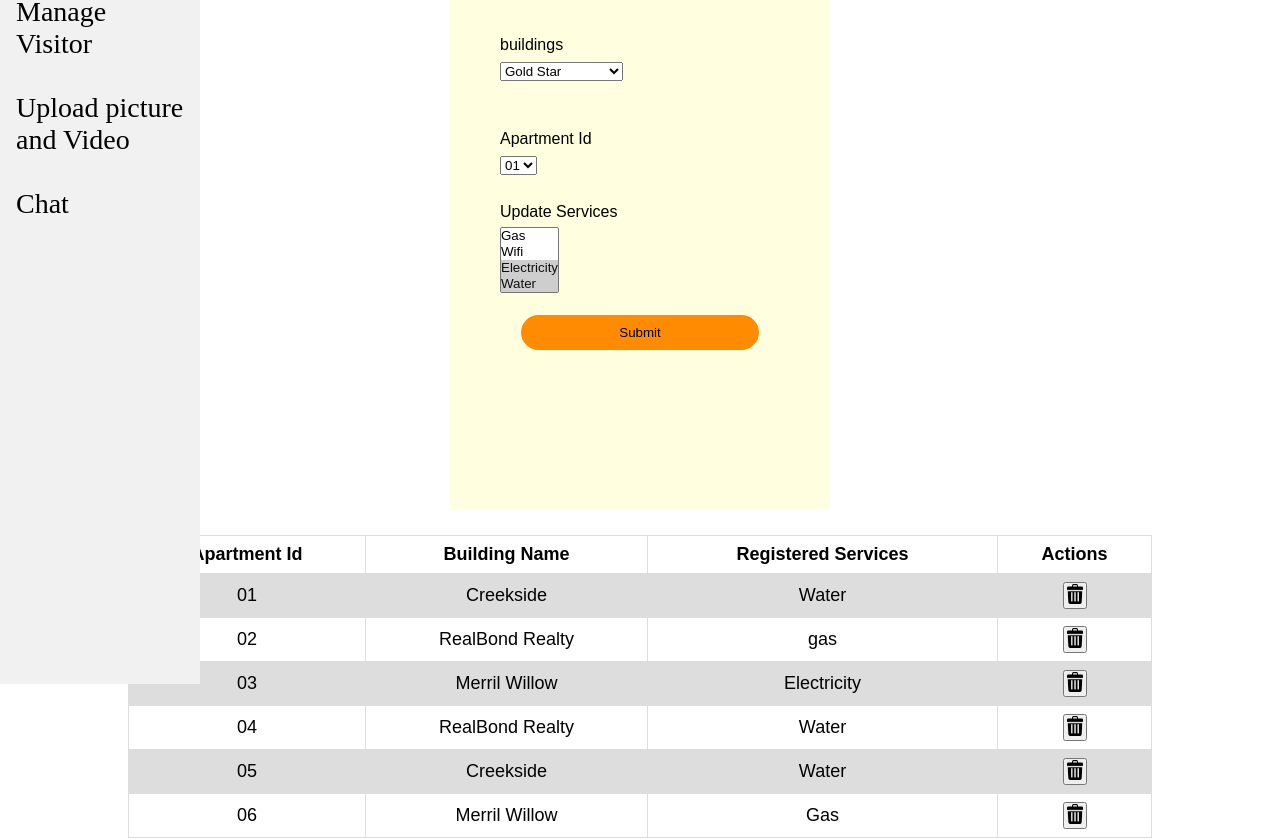
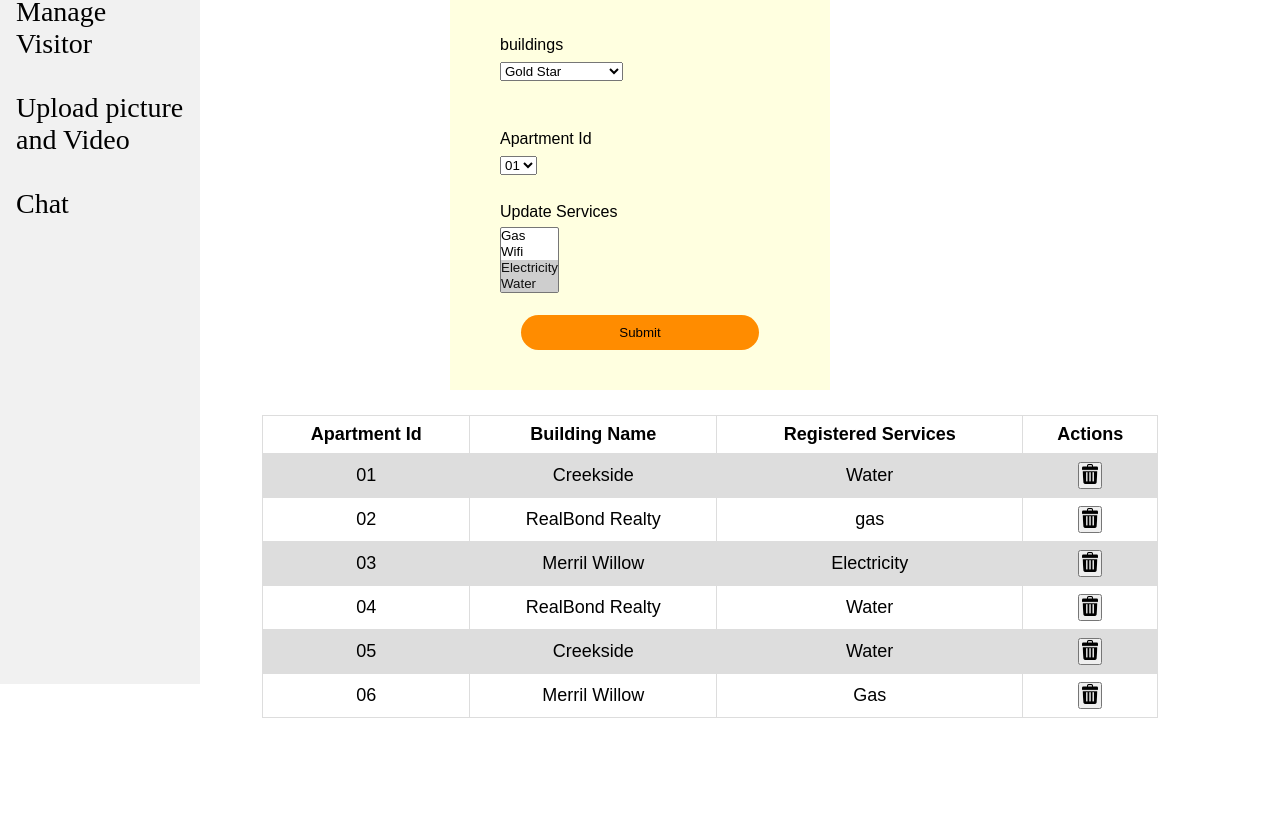
Before and after one commit to som-31/lunamar, a plain HTML site: page enabled-services-resident.html in a window 1280 px wide. Shown: the part 218-1056 px from the top of the page. After the commit the page ends 936 px from the top, so only its background shows below. Drawn offline with Linux system fonts and the light colour scheme.

Commit message:
css changes

```diff
--- a/enabled-services-resident.html
+++ b/enabled-services-resident.html
@@ -33,7 +33,7 @@
 
 </div>
     <div id='login-form'class='login-page'>
-      <div class="form-box">
+      <div class="form-box" style="height: 480px;">
           <div class='button-box'>
                <div id='btn'></div>
               <!-- <button type='button'onclick='login()'class='toggle-btn'>Log In</button>
--- a/style.css
+++ b/style.css
@@ -577,3 +577,8 @@ input,
 label {
     margin: .4rem 0;
 }
+
+table{
+	width: 70%;
+	margin-left: 140px;
+}
```
Also changed, not shown: manage-plants-managerview.html (+0 -5 lines), 1 other file.
